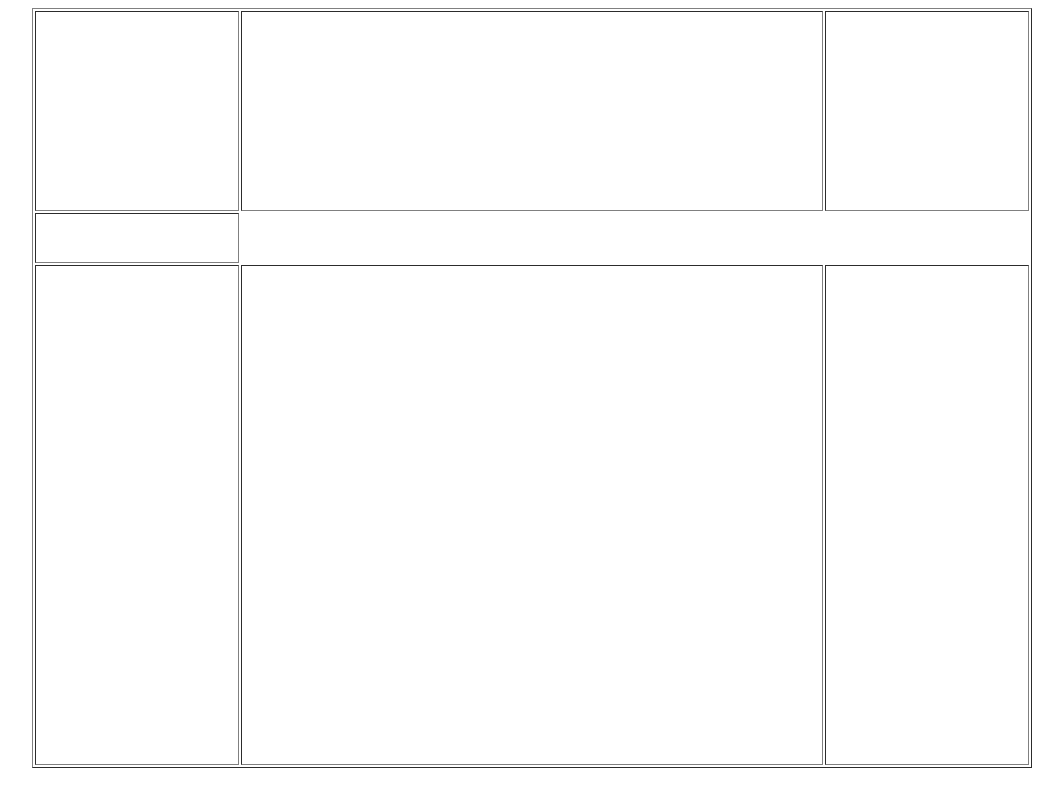
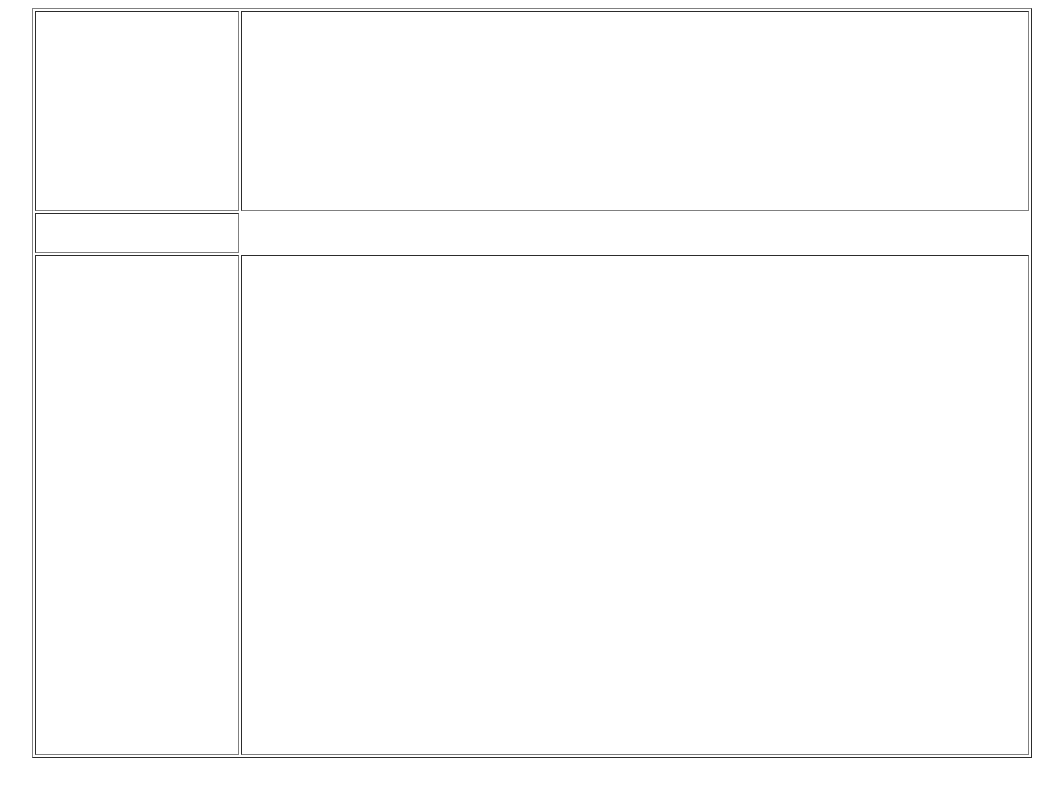
Before and after one commit to mdyounos/php-71, a plain HTML site: page index.html in a window 1280 px wide. Shown: the whole page, without its empty margins (108-1171 px from the left). Drawn offline with Linux system fonts and the light colour scheme.

Commit message:
create layout on index.html file

```diff
--- a/index.html
+++ b/index.html
@@ -7,16 +7,14 @@
     <tr>
         <td height="200" width="200"></td>
         <td></td>
-        <td height="200" width="200"></td>
     </tr>
 
     <tr>
-        <td height="50"></td>
+        <td height="40" width="100"></td>
     </tr>
     <tr>
-        <td height="200" width="200"></td>
+        <td height="500" width="200"></td>
         <td></td>
-        <td height="500" width="200"></td>
     </tr>
 </table>
 </body>
```
